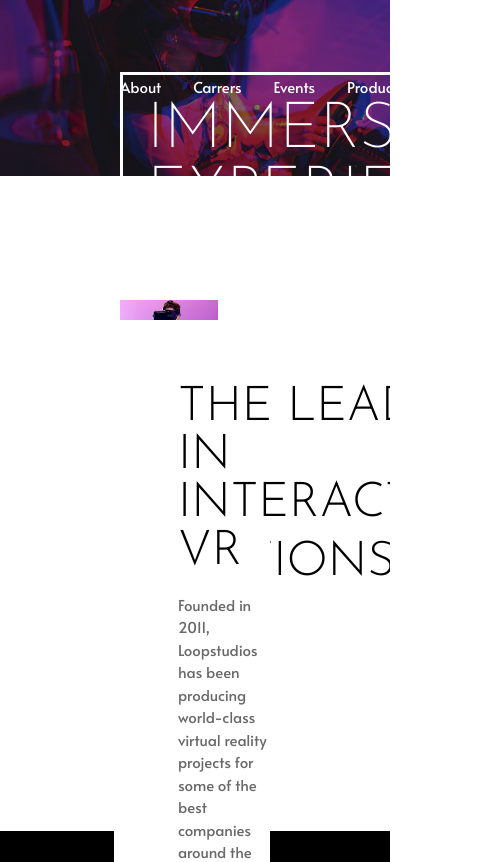
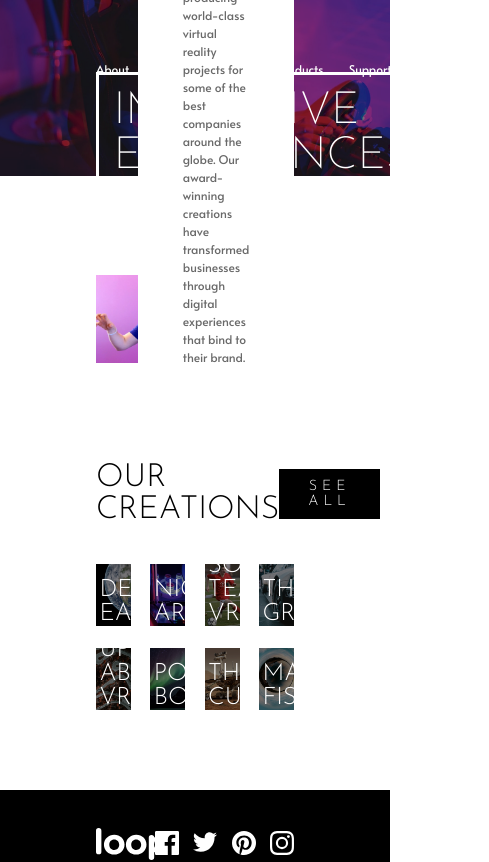
Before and after one commit to ClaudioNoggueira/loopstudios-landing-page, a React (Vite) app: page / in a window 390 px wide. Shown: the top 862 px of the page, 489 px wide, since content can reach past the window. Built offline with nearby package versions, Linux system fonts and the light colour scheme.

Commit message:
1366px and 1024px media queries

```diff
--- a/src/components/styles/Button.css
+++ b/src/components/styles/Button.css
@@ -1,4 +1,5 @@
 .btn {
+  border: none;
   cursor: pointer;
   font-size: 1.8rem;
   padding: 1.2rem 3.6rem;
--- a/src/main.tsx
+++ b/src/main.tsx
@@ -2,6 +2,7 @@ import React from "react";
 import ReactDOM from "react-dom/client";
 import App from "./App";
 import "./global.css";
+import "./queries.css";
 
 ReactDOM.createRoot(document.getElementById("root")!).render(
   <React.StrictMode>
--- /dev/null
+++ b/src/queries.css
@@ -0,0 +1,37 @@
+@media (max-width: 1366px) {
+  html {
+    font-size: 56.25%;
+  }
+}
+
+@media (max-width: 1024px) {
+  html {
+    font-size: 50%;
+  }
+
+  .hero-section div {
+    padding: 1.8rem;
+    width: 48rem;
+  }
+
+  .hero-section div h1 {
+    font-size: 5.6rem;
+  }
+
+  .about-section div {
+    padding: 5.6rem;
+    padding-bottom: 0;
+  }
+
+  .about-section div h2 {
+    font-size: 4rem;
+  }
+
+  .creations-section .flex h2 {
+    font-size: 4rem;
+  }
+
+  .creations-section .image-container h3 {
+    padding-right: 3.6rem;
+  }
+}
--- a/src/sections/styles/About.css
+++ b/src/sections/styles/About.css
@@ -1,5 +1,6 @@
 .about-section {
   padding: 12rem;
+  padding-bottom: 0;
   position: relative;
 }
 
@@ -22,7 +23,7 @@
 
   position: absolute;
   right: 12rem;
-  top: 45%;
+  bottom: 0;
 }
 
 .about-section div h2 {
--- a/src/sections/styles/Creations.css
+++ b/src/sections/styles/Creations.css
@@ -1,5 +1,5 @@
 .creations-section {
-  padding: 0 12rem 9.6rem;
+  padding: 12rem 12rem 9.6rem;
 }
 
 .creations-section .flex {
```
